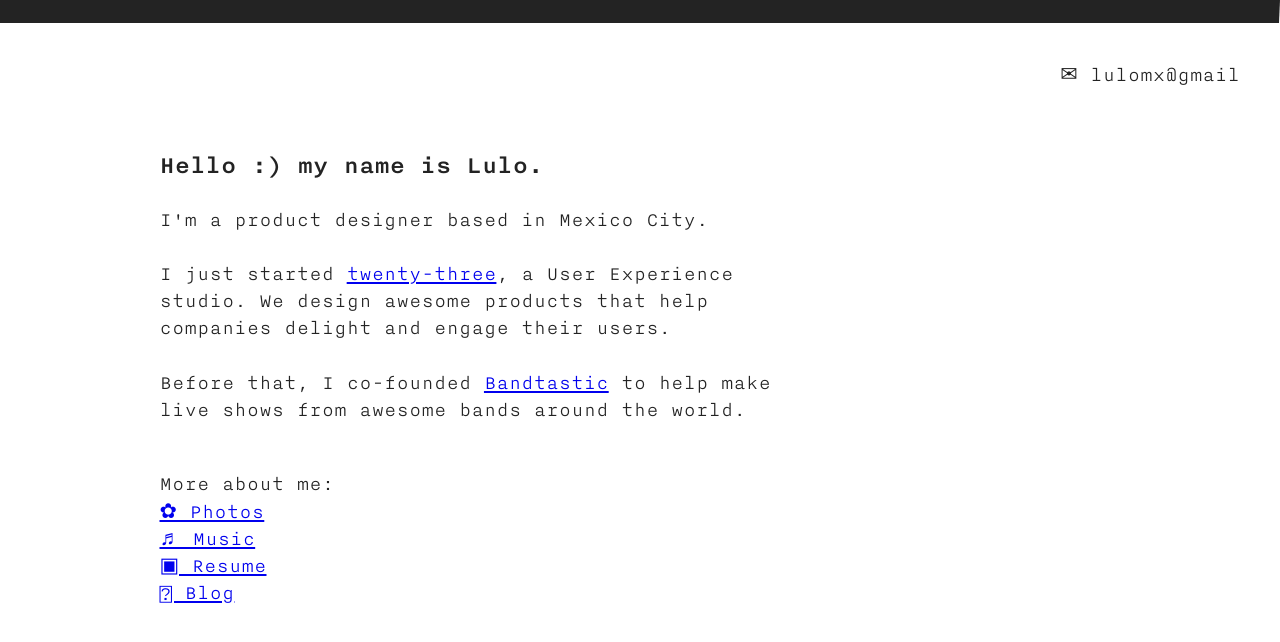
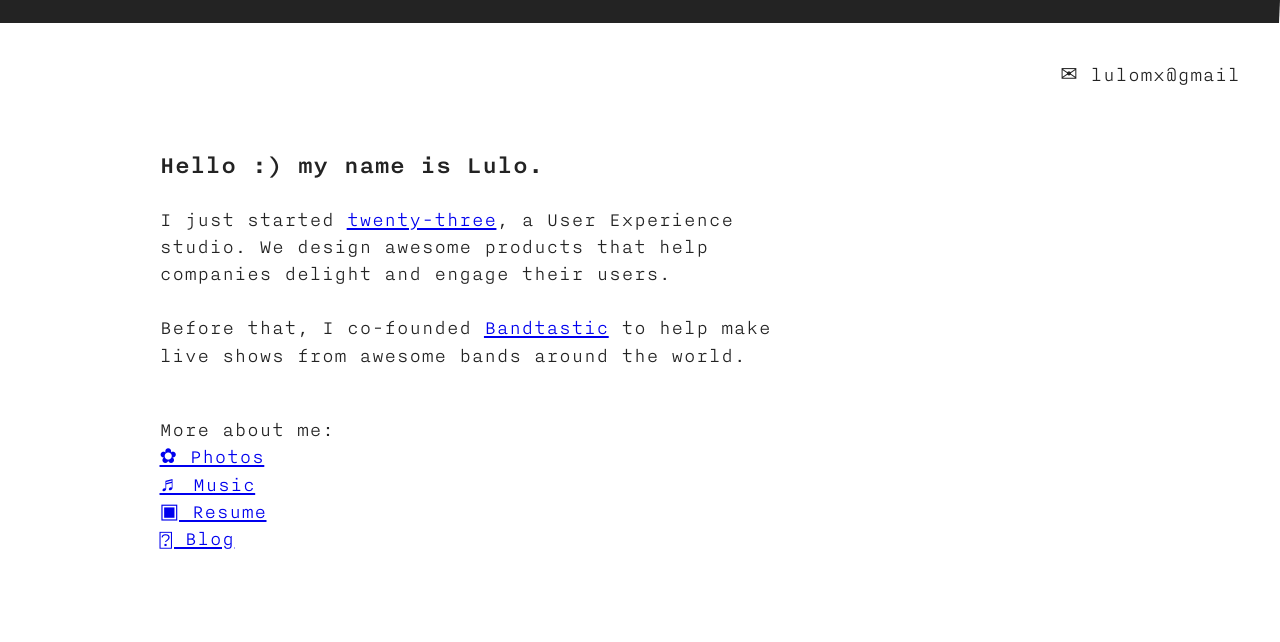
Before and after one commit to lulomx/lulomx.github.io, a plain HTML site: page index.html in a window 1280 px wide. Drawn offline with Linux system fonts and the light colour scheme.

Commit message:
New copy

```diff
--- a/index.html
+++ b/index.html
@@ -23,7 +23,6 @@
 		  <div class="slide" id="slide1">
 				<div class="project">
 					<h3 class="title">Hello :) my name is Lulo.</h3>
-					<p>I'm a product designer based in Mexico City.</p>
 					<p>I just started <a href="http://23ux.co">twenty-three</a>, a User Experience studio. We design awesome products that help companies delight and engage their users.</p>
 					<p>Before that, I co-founded <a href="https://www.youtube.com/watch?v=xGBvg33LUSI">Bandtastic</a> to help make live shows from awesome bands around the world.</p>
 					<br>
```
